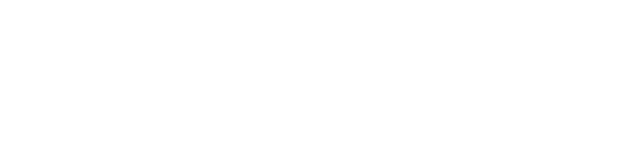
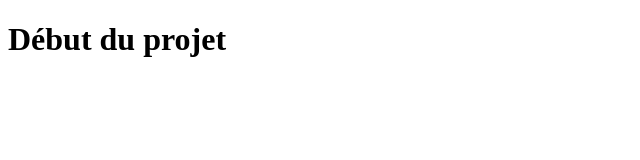
Before and after one commit to Akeops/le_juste_prix, a plain HTML site: page index.html in a window 1280 px wide. Shown: the whole page, without its empty margins (0-640 px from the left). Drawn offline with Linux system fonts and the light colour scheme.

Commit message:
First commit

```diff
--- a/index.html
+++ b/index.html
@@ -3,5 +3,6 @@
 
 </head>
 <body>
+    <h1>Début du projet</h1>
     <script src="test.js"></script>
 </body>
```
